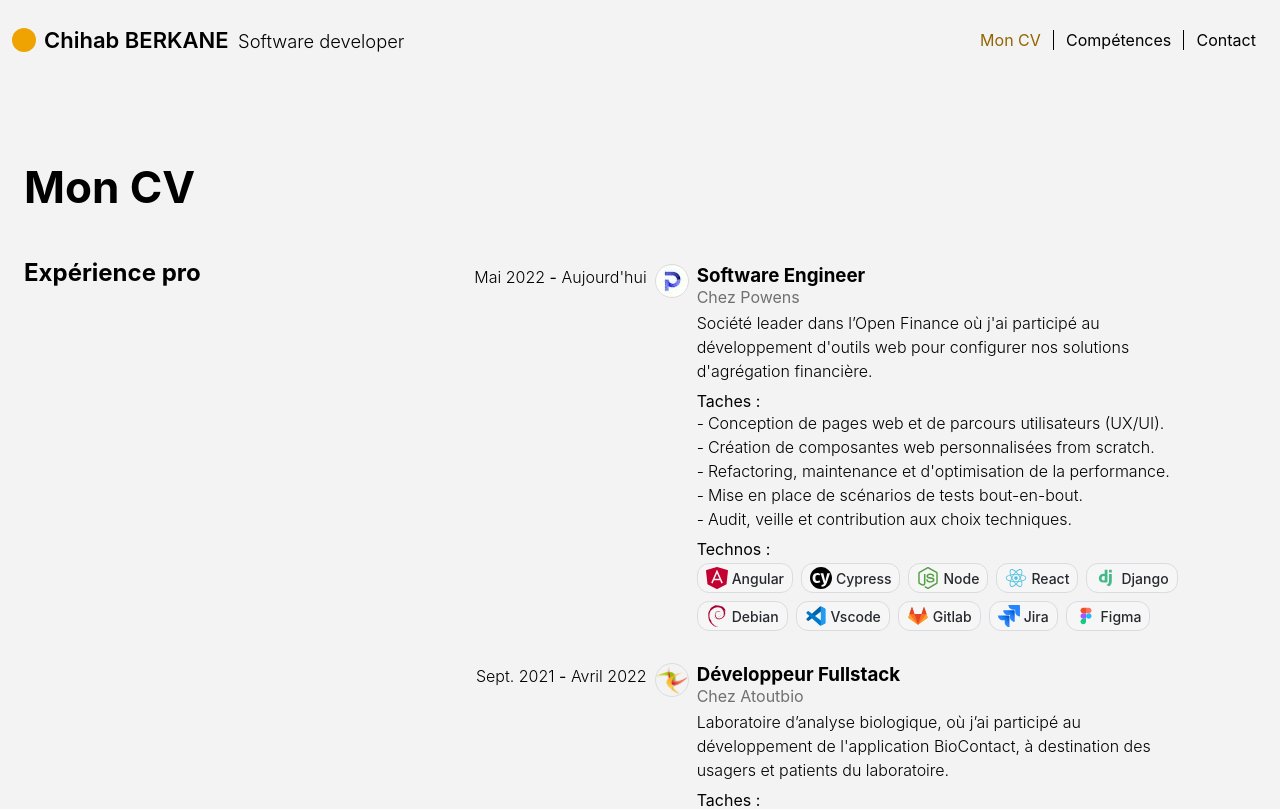
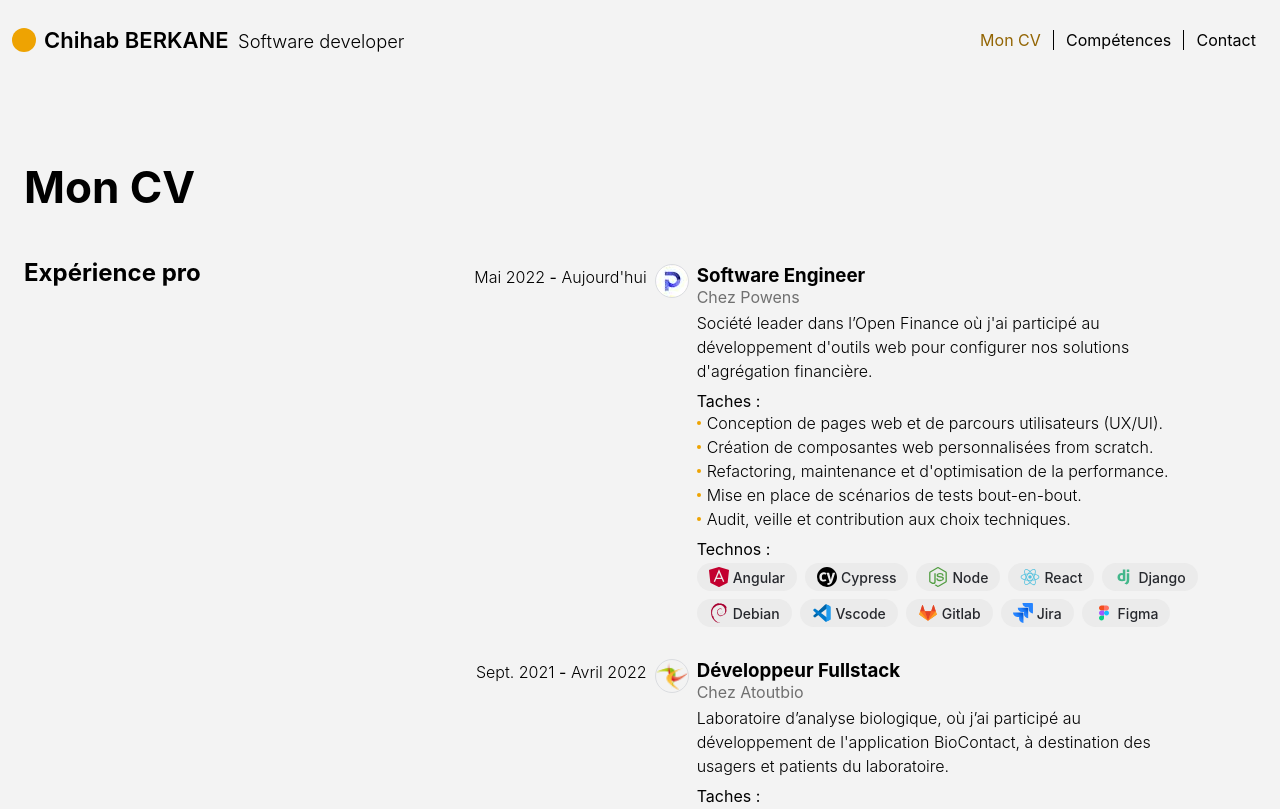
Before and after one commit to cberkane/resume, a React (Vite) app: page /resume in a window 1280 px wide. Shown: the top 809 px of the page. Built offline with nearby package versions, Linux system fonts and the light colour scheme.

Commit message:
improve styling

```diff
--- a/src/App.scss
+++ b/src/App.scss
@@ -6,6 +6,7 @@
 	max-width: 1408px;
 	margin: 0 auto;
 	padding: 0 24px;
+	overflow: hidden;
 
 	@include small-screen {
 		padding: 0 12px;
--- a/src/components/Navbar.tsx
+++ b/src/components/Navbar.tsx
@@ -15,12 +15,13 @@ const Navbar: React.FC = () => {
     const drawerStyle: React.CSSProperties = {
         display: 'flex',
         alignItems: 'center',
+        position: 'fixed',
+        top: 0,
+        left: 0,
         width: '80%',
         height: '100vh',
         padding: '14px 28px',
         background: '#f3f3f3',
-        position: 'fixed',
-        top: 0
     }
 
     const drawerNavigate = (path: string) => {
--- a/src/components/ResumeItem.scss
+++ b/src/components/ResumeItem.scss
@@ -51,6 +51,10 @@
 
 			h3 {
 				text-transform: capitalize;
+
+				@include small-screen {
+					font-size: 16px;
+				}
 			}
 
 			p {
@@ -77,10 +81,17 @@
 			.task {
 				line-height: 1.5;
 				font-weight: 300;
+				display: flex;
+				align-items: center;
 
 				&::before {
-					content: "-";
-					margin-right: 4px;
+					content: "";
+					display: inline-block;
+					width: 4px;
+					height: 4px;
+					background-color: $color-theme-orange;
+					border-radius: 50%;
+					margin-right: 6px;
 
 					@include small-screen {
 						display: none;
@@ -107,10 +118,9 @@
 					display: flex;
 					align-items: center;
 					gap: 4px;
-					padding: 3px 8px;
-					border: 1px solid #dadce0;
-					border-radius: 12px;
-					background-color: lighten($color: #dadce0, $amount: 10%);
+					padding: 4px 12px;
+					border-radius: 16px;
+					background-color: #ebebeb;
 					color: darken($color: #dadce0, $amount: 70%);
 					font-size: 14px;
 					font-weight: 500;
--- a/src/components/ResumeItem.tsx
+++ b/src/components/ResumeItem.tsx
@@ -40,7 +40,7 @@ const ResumeItem: React.FC<{ experience?: Experience, education?: Education, cla
 									<Icon iconName={tech} />
 								</Tooltip>
 								<span className="chip">
-									<Icon iconName={tech} size={22} />
+									<Icon iconName={tech} size={20} />
 									{tech}
 								</span>
 							</>
@@ -52,7 +52,7 @@ const ResumeItem: React.FC<{ experience?: Experience, education?: Education, cla
 									<Icon iconName={env} />
 								</Tooltip>
 								<span className="chip">
-									<Icon iconName={env} size={22} />
+									<Icon iconName={env} size={20} />
 									{env}
 								</span>
 							</>
--- a/src/styles/theme.scss
+++ b/src/styles/theme.scss
@@ -1,10 +1,11 @@
 // Font colors
 $color-theme-orange: #eea302;
+$color-theme-red: #eea302;
+$color-theme-azure: #eea302;
 
 $font-color-primary: #333;
 $font-color-secondary: #666;
 $font-color-accent: #343451;
-
 
 
 
```
